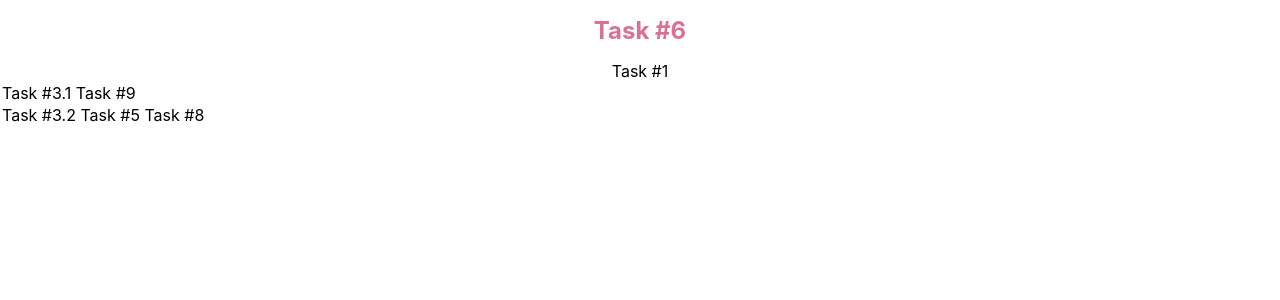
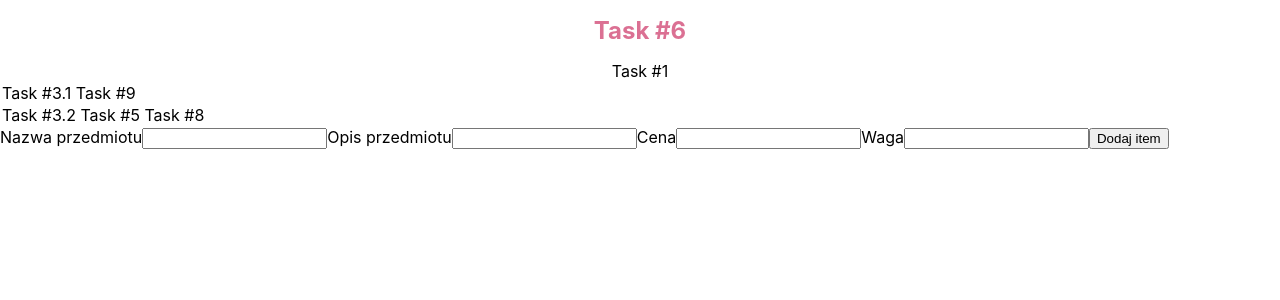
Before and after one commit to pkol92/ShopList, a React (Create React App) app: page / in a window 1280 px wide. Shown: the top 300 px of the page. Built offline with nearby package versions, Linux system fonts and the light colour scheme.

Commit message:
AddItem component

```diff
--- a/package.json
+++ b/package.json
@@ -16,6 +16,7 @@
     "react-scripts": "5.0.0",
     "styled-components": "^5.3.5",
     "typescript": "^4.6.3",
+    "uuid": "^8.3.2",
     "web-vitals": "^2.1.4"
   },
   "scripts": {
--- a/src/App.tsx
+++ b/src/App.tsx
@@ -2,7 +2,7 @@ import React from 'react';
 
 import { ActionBar, DetailsModal, Header, Table } from './components';
 import { Container } from './styles';
-
+import AddItem from './components/AddItem/AddItem';
 export const App = () => {
   const isDetailsModalOpen = false;
   const isAddNewDetailsModalOpen = false;
@@ -13,6 +13,7 @@ export const App = () => {
       <Table />
       {isDetailsModalOpen && <DetailsModal />}
       {isAddNewDetailsModalOpen && <DetailsModal />}
+      <AddItem/>
     </Container>
   );
 }
--- a/src/components/AddNewRecordModal/component.tsx
+++ b/src/components/AddNewRecordModal/component.tsx
@@ -1,4 +1,4 @@
-import React, { FC } from 'react';
+import React, { FC, } from 'react';
 
 import { Modal } from '../Modal';
 import { Container } from './styles';
--- a/src/components/index.ts
+++ b/src/components/index.ts
@@ -1,3 +1,5 @@
+
+
 export * from './ActionBar';
 export * from './Header';
 export * from './Table';
```
Also changed, not shown: src/components/DetailsModal/index.ts (line endings or trailing spaces), 2 other files (tests, documents, lock files or other folders).
